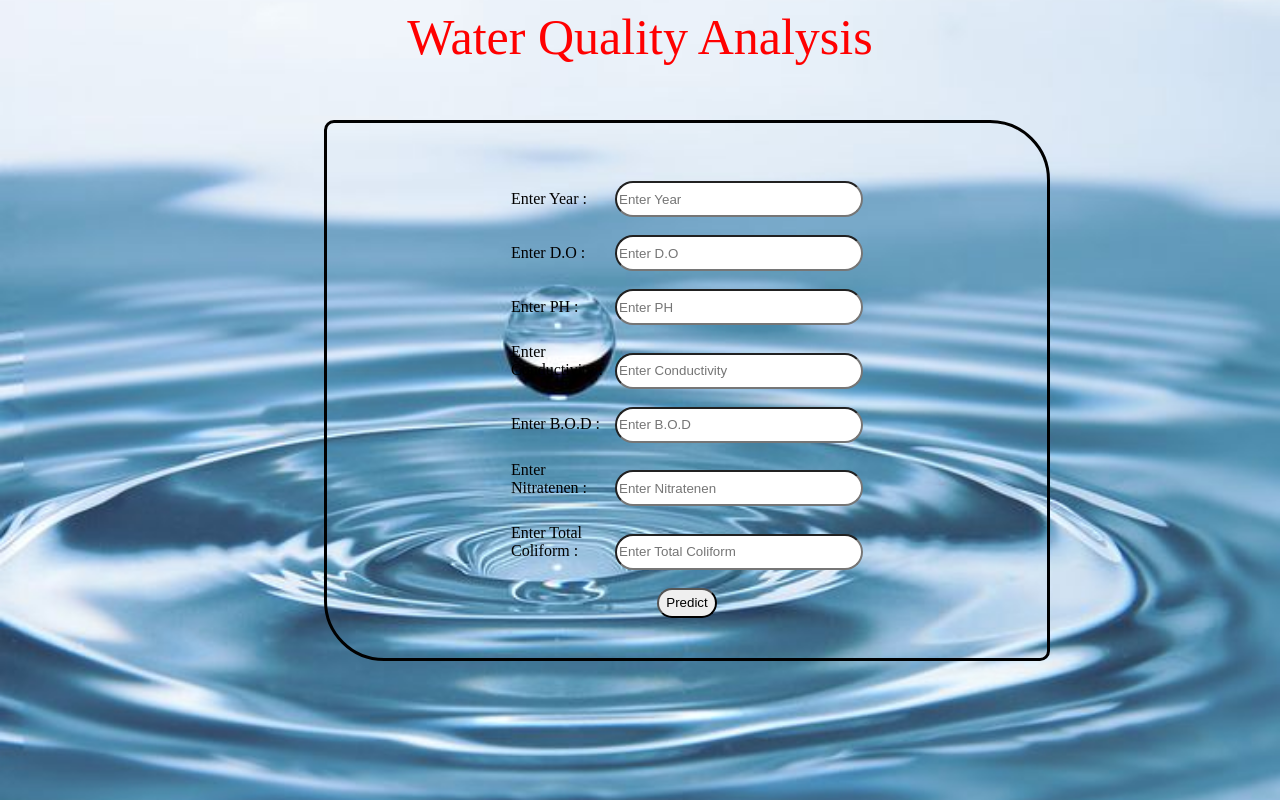
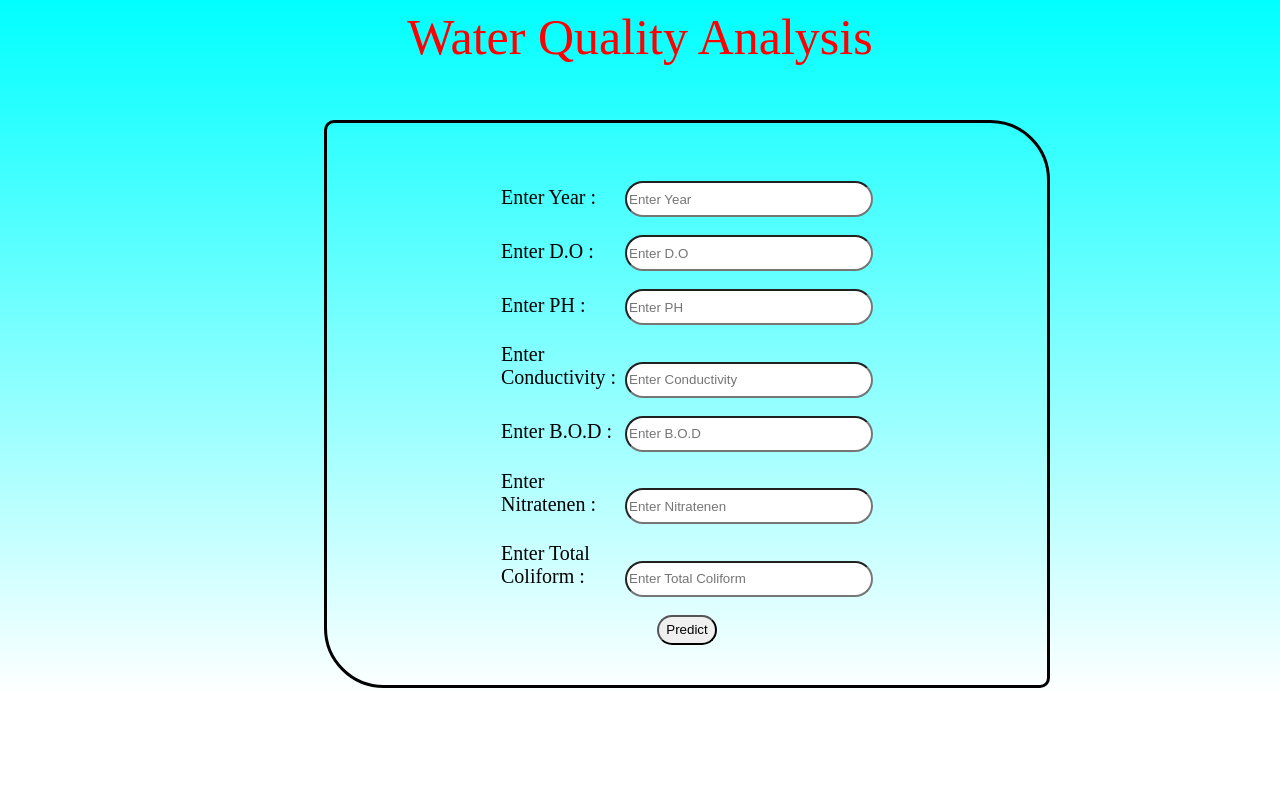
Before and after one commit to IBM-EPBL/IBM-Project-25552-1659967109, a Flask app: page / in a window 1280 px wide. Run offline with Flask 2, Linux system fonts and the light colour scheme; parts of the project's set-up code (start-up, migrations or seed data) failed here and were passed over.

Commit message:
Update index.css

```diff
--- a/Project Development Phase/Sprint 4/Project/static/index.css
+++ b/Project Development Phase/Sprint 4/Project/static/index.css
@@ -1,16 +1,21 @@
 .header1{
     font-size: 50px;
 }
+.header1 img{
+    width: 20px;
+}
 body{
-    background:url("/static/water.jpg") no-repeat center center fixed;
-    -webkit-background-size: cover;
-    -moz-background-size: cover;
-    -o-background-size: cover;
+    background-image: linear-gradient(cyan,white);
+    background-repeat: no-repeat;
+    background-position: center;
     background-size: cover;
 }
+
 label{
+    color: rgb(0, 0, 0);
+    font-size: 20px;
     display: inline-block;
-    width:100px;
+    width:120px;
     text-align: left;
 }
 .fill{
```
